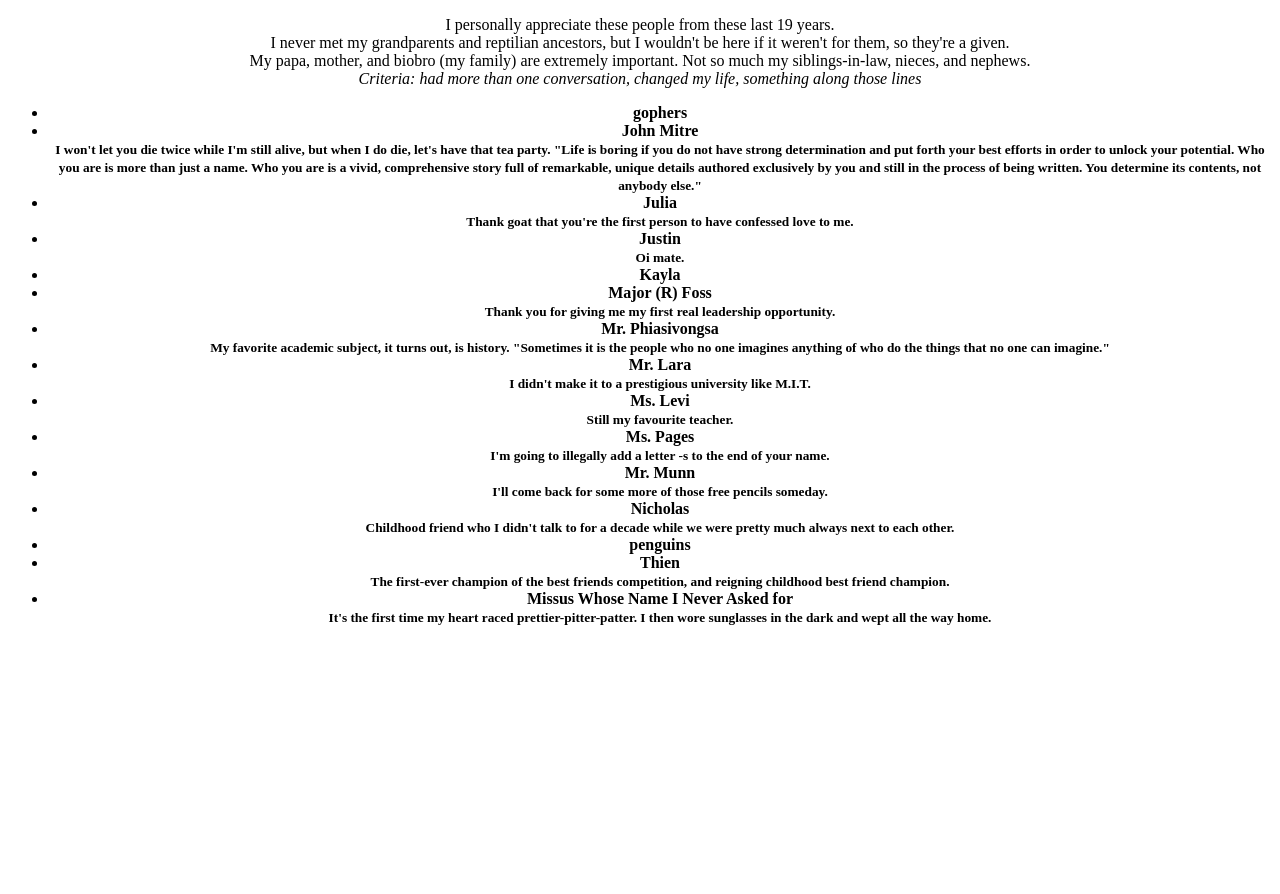
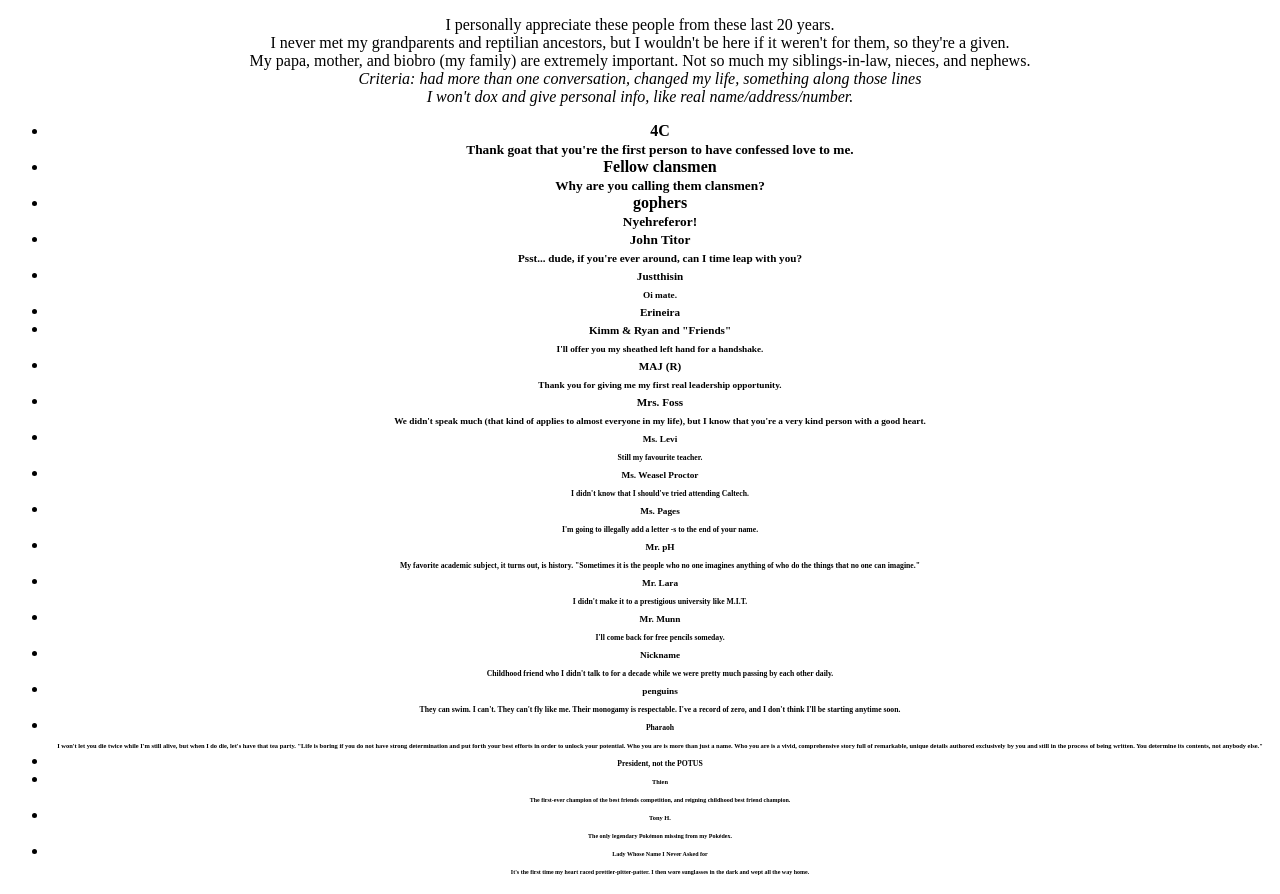
Before and after one commit to tn1199/Hire-Me, a plain HTML site: page acknowledgement.html in a window 1280 px wide. Before the commit the page ends 800 px from the top, so only its background shows below. Drawn offline with Linux system fonts and the light colour scheme.

Commit message:
add names, change names

```diff
--- a/acknowledgement.html
+++ b/acknowledgement.html
@@ -4,42 +4,59 @@
 <link rel="stylesheet" type="text/css" href="acknowledgementstyle.css">
 </head>
 <body>
-<p>I personally appreciate these people from these last 19 years.
+<p>I personally appreciate these people from these last 20 years.
 <br>I never met my grandparents and reptilian ancestors, but I wouldn't be here if it weren't for them, so they're a given.
 <br>My papa, mother, and biobro (my family) are extremely important. Not so much my siblings-in-law, nieces, and nephews.
 <br><em>Criteria: had more than one conversation, changed my life, something along those lines</em>
+<br><em>I won't dox and give personal info, like real name/address/number.</em>
 </p>
 <ul>
 <strong>
+<li>4C
+<small><br>Thank goat that you're the first person to have confessed love to me.</small>
+<li>Fellow clansmen
+<small><br>Why are you calling them clansmen?</small>
 <li>gophers
-<li>John Mitre
+<small><br>Nyehreferor!
+<li>John Titor
+<small><br>Psst... dude, if you're ever around, can I time leap with you?
+<li>Justthisin
+<small><br>Oi mate.</small>
+<li>Erineira
+<li>Kimm & Ryan and "Friends"
+<small><br>I'll offer you my sheathed left hand for a handshake.</small>
+<li>MAJ (R)
+<small><br>Thank you for giving me my first real leadership opportunity.</small>
+<li>Mrs. Foss
+<small><br>We didn't speak much (that kind of applies to almost everyone in my life), but I know that you're a very kind person with a good heart.
+<li>Ms. Levi
+<small><br>Still my favourite teacher.</small>
+<li>Ms. Weasel Proctor
+<small><br>I didn't know that I should've tried attending Caltech.</small>
+<li>Ms. Pages
+<small><br>I'm going to illegally add a letter -s to the end of your name.</small>
+<li>Mr. pH
+<small><br>My favorite academic subject, it turns out, is history.
+"Sometimes it is the people who no one imagines anything of who do the things that no one can imagine."</small>
+<li>Mr. Lara
+<small><br>I didn't make it to a prestigious university like M.I.T.</small>
+<li>Mr. Munn
+<small><br>I'll come back for free pencils someday.</small>
+<li>Nickname
+<small><br>Childhood friend who I didn't talk to for a decade while we were pretty much passing by each other daily.</small>
+<li>penguins
+<small><br>They can swim. I can't. They can't fly like me. Their monogamy is respectable. I've a record of zero, and I don't think I'll be starting anytime soon.
+<li>Pharaoh
 <small><br>I won't let you die twice while I'm still alive, but when I do die, let's have that tea party.
 "Life is boring if you do not have strong determination and put forth your best efforts in order to unlock your potential.
 Who you are is more than just a name. Who you are is a vivid, comprehensive story full of remarkable, unique details authored exclusively by you and still in the process of being written. You determine its contents, not anybody else."</small>
-<li>Julia
-<small><br>Thank goat that you're the first person to have confessed love to me.</small>
-<li>Justin
-<small><br>Oi mate.</small>
-<li>Kayla
-<li>Major (R) Foss
-<small><br>Thank you for giving me my first real leadership opportunity.</small>
-<li>Mr. Phiasivongsa
-<small><br>My favorite academic subject, it turns out, is history.
-  "Sometimes it is the people who no one imagines anything of who do the things that no one can imagine."</small>
-<li>Mr. Lara
-<small><br>I didn't make it to a prestigious university like M.I.T.</small>
-<li>Ms. Levi
-<small><br>Still my favourite teacher.</small>
-<li>Ms. Pages
-<small><br>I'm going to illegally add a letter -s to the end of your name.</small>
-<li>Mr. Munn
-<small><br>I'll come back for some more of those free pencils someday.</small>
-<li>Nicholas
-<small><br>Childhood friend who I didn't talk to for a decade while we were pretty much always next to each other.</small>
-<li>penguins
+<li>President, not the POTUS
+<small><br>
 <li>Thien
 <small><br>The first-ever champion of the best friends competition, and reigning childhood best friend champion.</small>
-<li>Missus Whose Name I Never Asked for
+<li>Tony H.
+<small><br>The only legendary Pokémon missing from my Pokédex.
+<li>Lady Whose Name I Never Asked for
 <small><br>It's the first time my heart raced prettier-pitter-patter. I then wore sunglasses in the dark and wept all the way home.</small>
 </strong>
 </ul>
```
